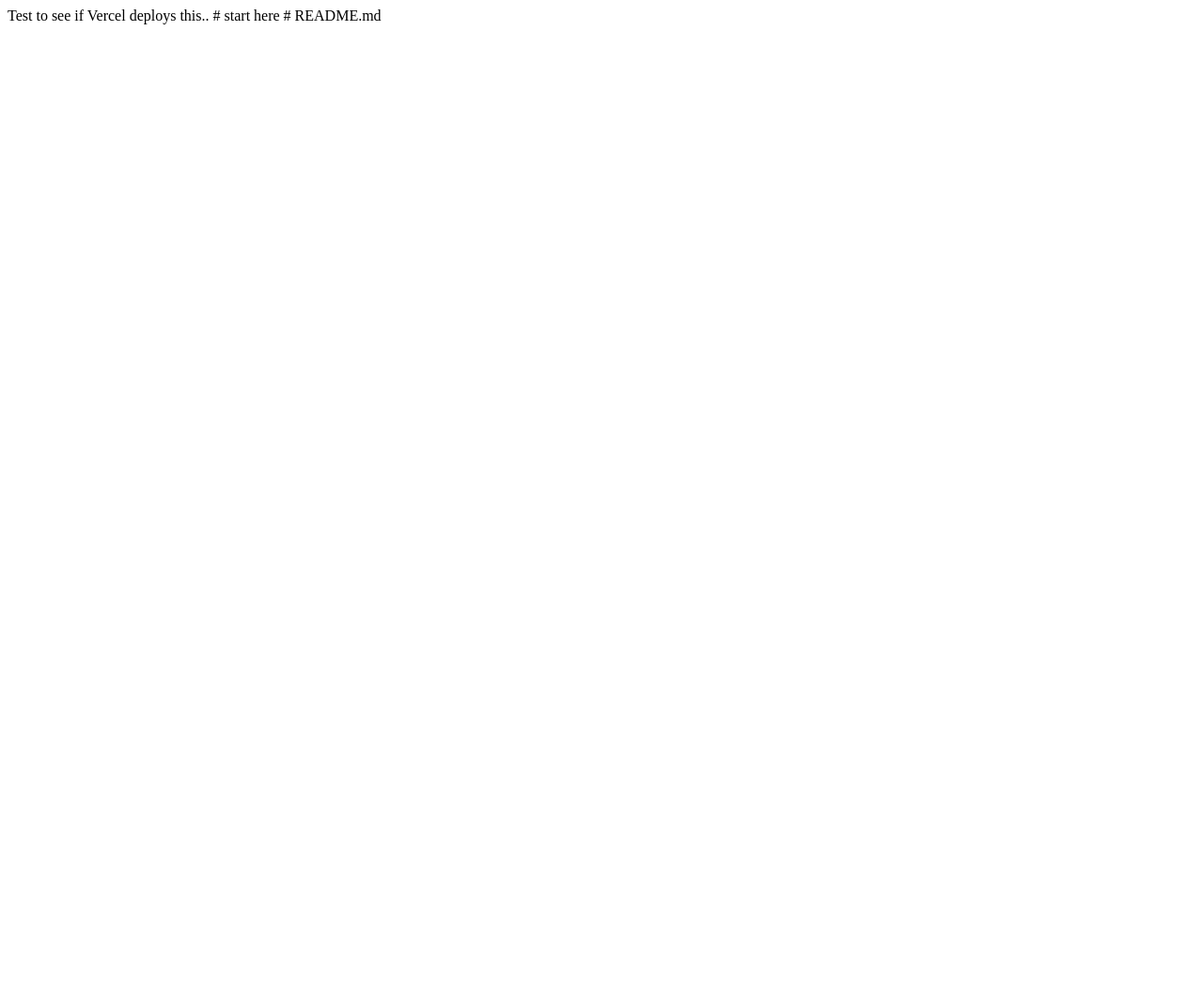
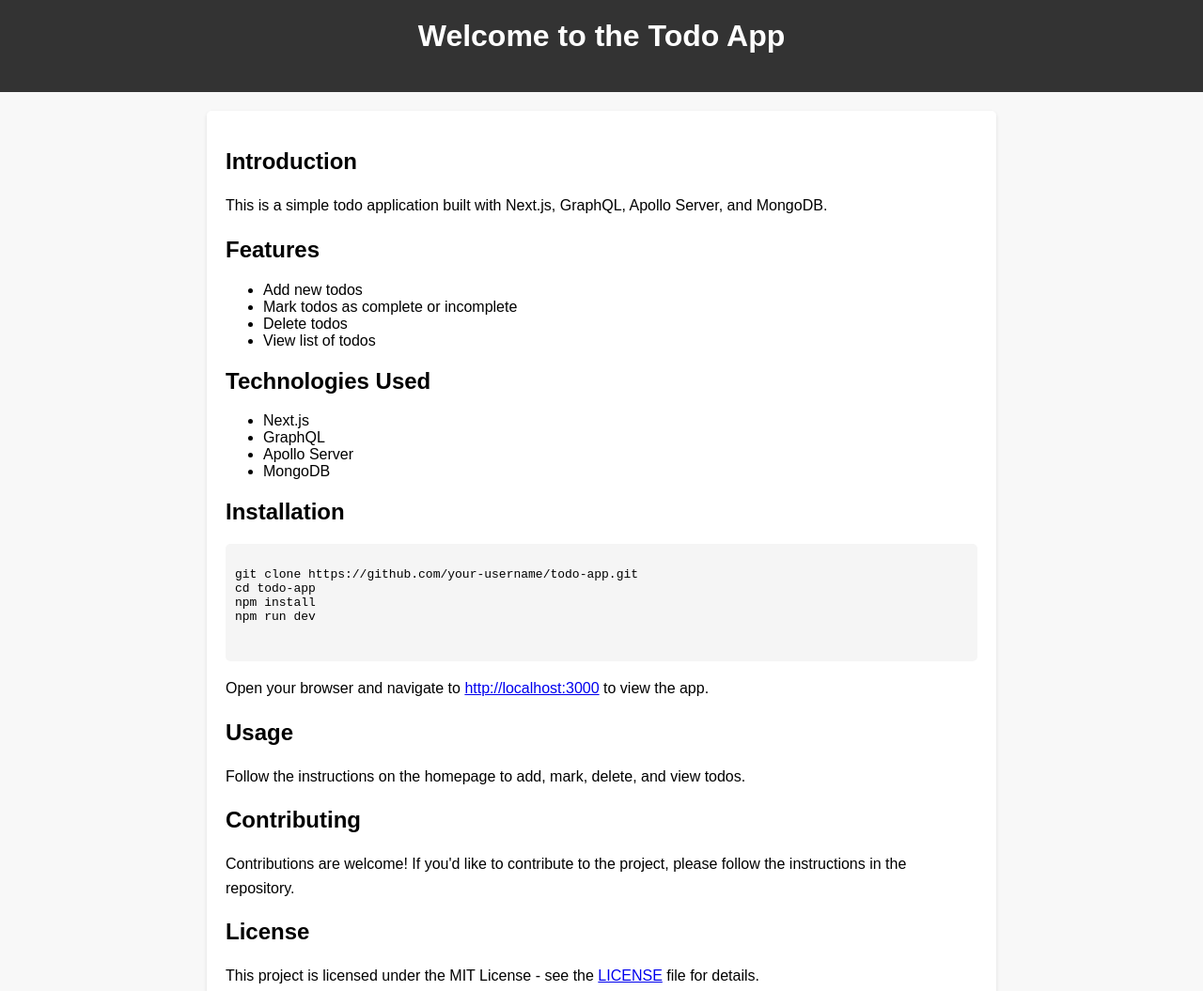
Before and after one commit to thefutureseer/nexttodo, a plain HTML site: page index.html in a window 1280 px wide. Shown: the top 1055 px of the page at 94% size. Before the commit the page ends 800 px from the top, so only its background shows below. Drawn offline with Linux system fonts and the light colour scheme.

Commit message:
add temporary HTML

```diff
--- a/index.html
+++ b/index.html
@@ -3,16 +3,107 @@
 <head>
   <meta charset="UTF-8">
   <meta name="viewport" content="width=device-width, initial-scale=1.0">
-  <title>Next ToDo</title>
+  <title>Todo App</title>
+  <style>
+    /* Add CSS styles for styling the Markdown content */
+    body {
+      font-family: Arial, sans-serif;
+      margin: 0;
+      padding: 0;
+      background-color: #f8f8f8;
+    }
+
+    header {
+      background-color: #333;
+      color: #fff;
+      padding: 20px;
+      text-align: center;
+    }
+
+    main {
+      max-width: 800px;
+      margin: 20px auto;
+      padding: 20px;
+      background-color: #fff;
+      border-radius: 5px;
+      box-shadow: 0 2px 4px rgba(0, 0, 0, 0.1);
+    }
+
+    h1 {
+      margin-top: 0;
+    }
+
+    p {
+      line-height: 1.6;
+    }
+
+    pre {
+      background-color: #f5f5f5;
+      padding: 10px;
+      border-radius: 5px;
+      overflow-x: auto;
+    }
+  </style>
 </head>
 <body>
-  <div id="markdown-content">
-    <!-- Pasted the contents of the README.md file here -->
-    Test to see if Vercel deploys this..
-    # start here
-    # README.md
+  <header>
+    <h1>Welcome to the Todo App</h1>
+  </header>
+  <main>
+    <article>
+      <section>
+        <h2>Introduction</h2>
+        <p>This is a simple todo application built with Next.js, GraphQL, Apollo Server, and MongoDB.</p>
+      </section>
 
-    <!-- End of README.md contents -->
-  </div>
+      <section>
+        <h2>Features</h2>
+        <ul>
+          <li>Add new todos</li>
+          <li>Mark todos as complete or incomplete</li>
+          <li>Delete todos</li>
+          <li>View list of todos</li>
+        </ul>
+      </section>
+
+      <section>
+        <h2>Technologies Used</h2>
+        <ul>
+          <li>Next.js</li>
+          <li>GraphQL</li>
+          <li>Apollo Server</li>
+          <li>MongoDB</li>
+        </ul>
+      </section>
+
+      <section>
+        <h2>Installation</h2>
+        <pre>
+          <code>
+git clone https://github.com/your-username/todo-app.git
+cd todo-app
+npm install
+npm run dev
+          </code>
+        </pre>
+        <p>Open your browser and navigate to <a href="http://localhost:3000">http://localhost:3000</a> to view the app.</p>
+      </section>
+
+      <section>
+        <h2>Usage</h2>
+        <p>Follow the instructions on the homepage to add, mark, delete, and view todos.</p>
+      </section>
+
+      <section>
+        <h2>Contributing</h2>
+        <p>Contributions are welcome! If you'd like to contribute to the project, please follow the instructions in the repository.</p>
+      </section>
+
+      <section>
+        <h2>License</h2>
+        <p>This project is licensed under the MIT License - see the <a href="LICENSE">LICENSE</a> file for details.</p>
+      </section>
+    </article>
+  </main>
 </body>
 </html>
```
